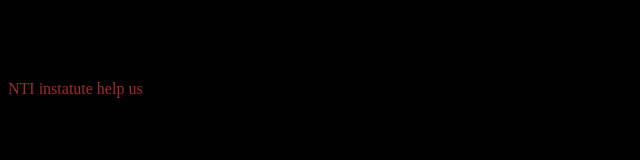
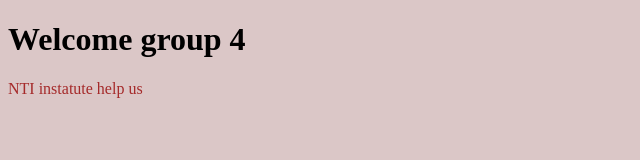
Before and after one commit to DrBothaina/Bothaina_project, a plain HTML site: page index.html in a window 1280 px wide. Shown: the whole page, without its empty margins (0-640 px from the left). Drawn offline with Linux system fonts and the light colour scheme.

Commit message:
ggggggggggg

```diff
--- a/style.css
+++ b/style.css
@@ -4,5 +4,5 @@ p
 }
 body
 {
-    background-color:black;
+    background-color:rgb(219, 199, 199);
 }
```
